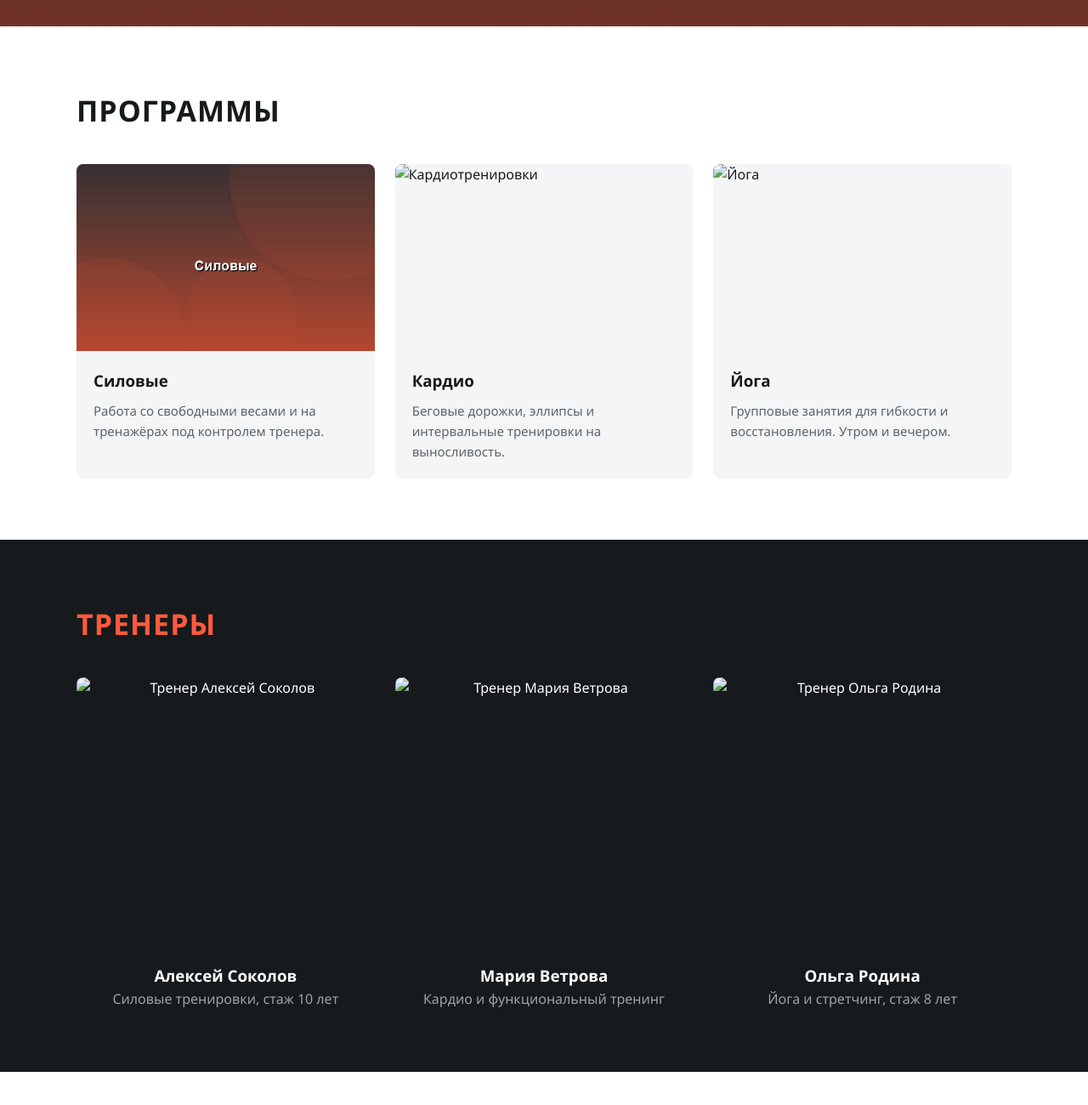
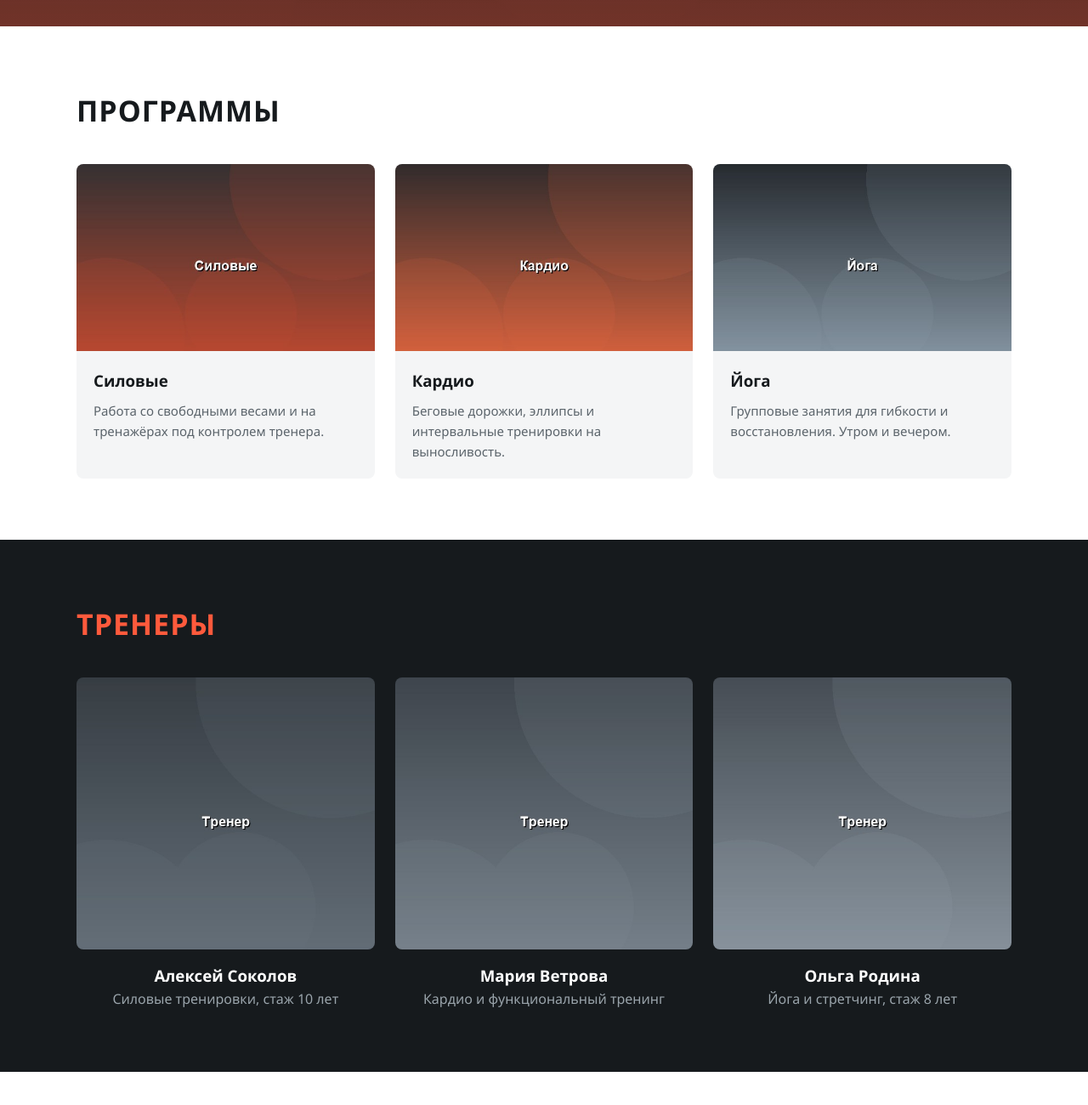
Before and after one commit to turganbaeva8048-hub/adaptive, a plain HTML site: page index.html in a window 1280 px wide. Shown: the part 650-1950 px from the top of the page at 85% size. Drawn offline with Linux system fonts and the light colour scheme; files whose address does not match are found by name.

Commit message:
Update index.html

```diff
--- a/index.html
+++ b/index.html
@@ -40,14 +40,14 @@
         </div>
       </article>
       <article class="card">
-        <img src="img/cardio.jpg" alt="Кардиотренировки">
+        <img src="cardio.jpg" alt="Кардиотренировки">
         <div class="card-body">
           <h3>Кардио</h3>
           <p>Беговые дорожки, эллипсы и интервальные тренировки на выносливость.</p>
         </div>
       </article>
       <article class="card">
-        <img src="img/yoga.jpg" alt="Йога">
+        <img src="yoga.jpg" alt="Йога">
         <div class="card-body">
           <h3>Йога</h3>
           <p>Групповые занятия для гибкости и восстановления. Утром и вечером.</p>
@@ -62,17 +62,17 @@
     <h2>Тренеры</h2>
     <div class="cards">
       <article class="trainer">
-        <img src="img/trainer1.jpg" alt="Тренер Алексей Соколов">
+        <img src="trainer1.jpg" alt="Тренер Алексей Соколов">
         <h3>Алексей Соколов</h3>
         <p>Силовые тренировки, стаж 10 лет</p>
       </article>
       <article class="trainer">
-        <img src="img/trainer2.jpg" alt="Тренер Мария Ветрова">
+        <img src="trainer2.jpg" alt="Тренер Мария Ветрова">
         <h3>Мария Ветрова</h3>
         <p>Кардио и функциональный тренинг</p>
       </article>
       <article class="trainer">
-        <img src="img/trainer3.jpg" alt="Тренер Ольга Родина">
+        <img src="trainer3.jpg" alt="Тренер Ольга Родина">
         <h3>Ольга Родина</h3>
         <p>Йога и стретчинг, стаж 8 лет</p>
       </article>
```
